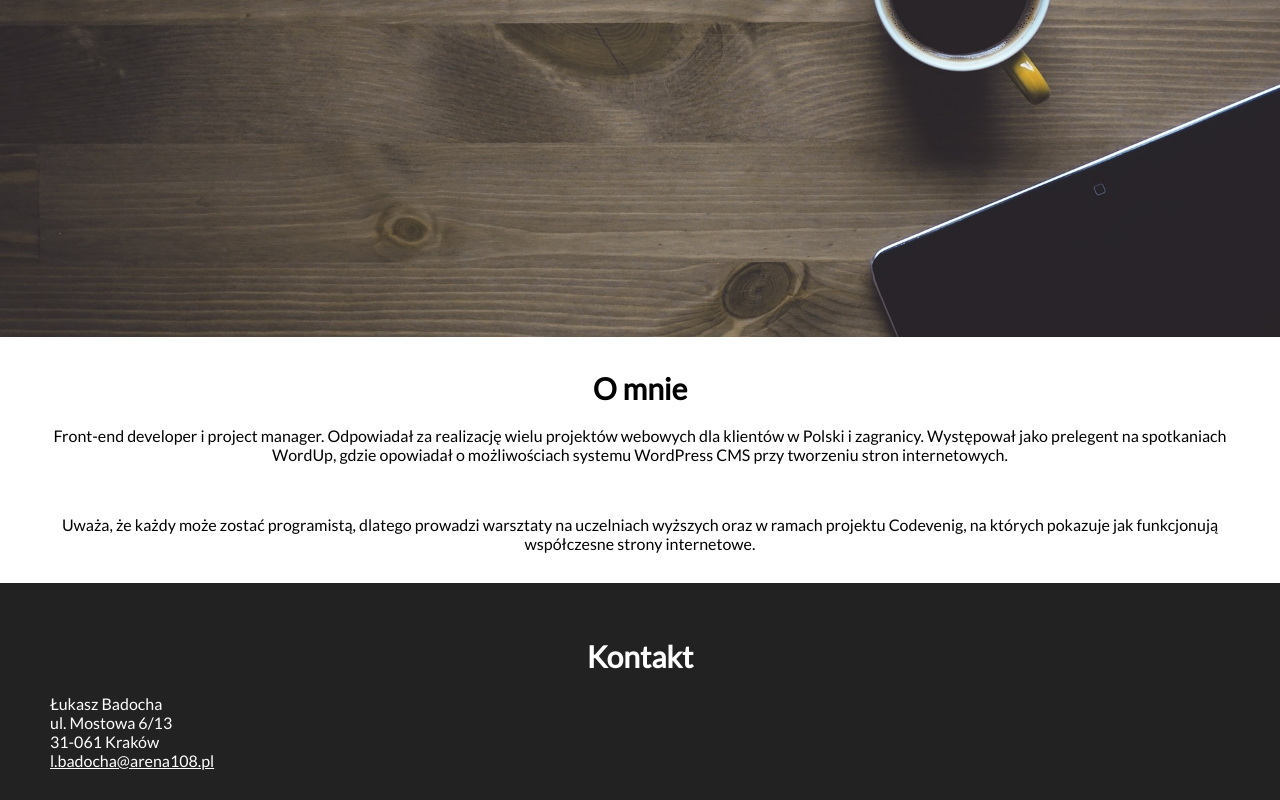
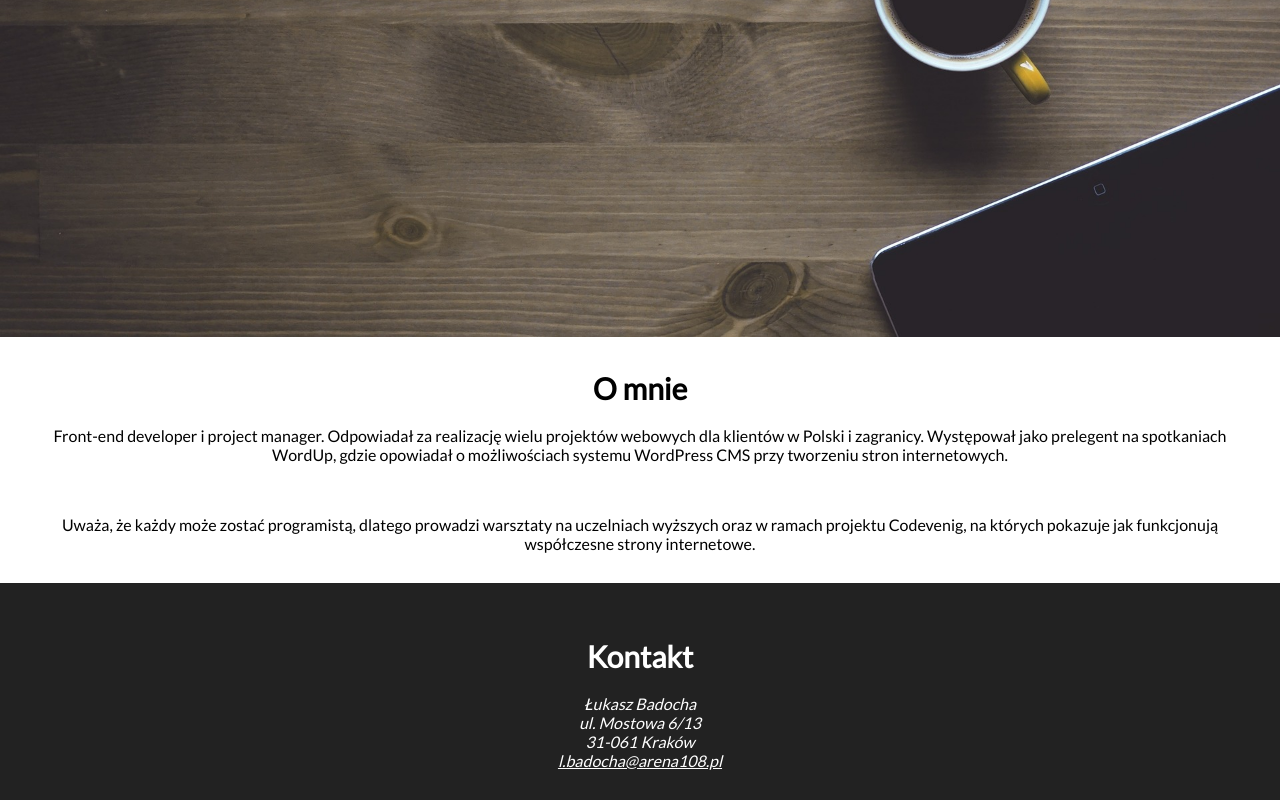
Before and after one commit to tetmyslynska/4-semantyka-html, a plain HTML site: page index.html in a window 1280 px wide. Shown: the part 583-1383 px from the top of the page. Drawn offline with Linux system fonts and the light colour scheme.

Commit message:
zrobione

```diff
--- a/css/style.css
+++ b/css/style.css
@@ -1,12 +1,11 @@
 body {
   margin: 0;
-  font-family: 'Lato', sans-serif;
+  font-family: "Lato", sans-serif;
 }
 
 #menu {
   text-align: center;
   background: #222;
-
 }
 
 #menu .menu-item {
@@ -19,12 +18,12 @@ body {
   margin: 0;
 }
 
-#menu .menu-item a{
+#menu .menu-item a {
   text-decoration: none;
   color: #fff;
 }
 
-#menu .menu-item a:hover{
+#menu .menu-item a:hover {
   color: #999;
 }
 
@@ -33,7 +32,7 @@ body {
   text-align: center;
 }
 
-#header img{
+#header img {
   width: 100%;
 }
 
@@ -47,7 +46,6 @@ body {
   right: 0;
   text-transform: uppercase;
   color: #fff;
-
 }
 
 #about {
@@ -55,13 +53,13 @@ body {
   padding: 0 50px;
 }
 
-#about #about-header{
+#about #about-header {
   font-size: 30px;
   text-align: center;
   margin-bottom: 20px;
 }
 
-#about .about-content{
+#about .about-content {
   text-align: center;
 }
 
@@ -70,14 +68,15 @@ body {
   background: #222;
 }
 
-#contact #contact-header{
+#contact #contact-header {
   font-size: 30px;
   text-align: center;
   margin-bottom: 20px;
   color: #fff;
 }
 
-#contact #contact-content {
+#contact,
+#contact-content {
   text-align: center;
   color: #fff;
 }
@@ -89,3 +88,7 @@ body {
 #contact #contact-content a:hover {
   color: #999;
 }
+
+#contact-content {
+  font-style: italic;
+}
```
